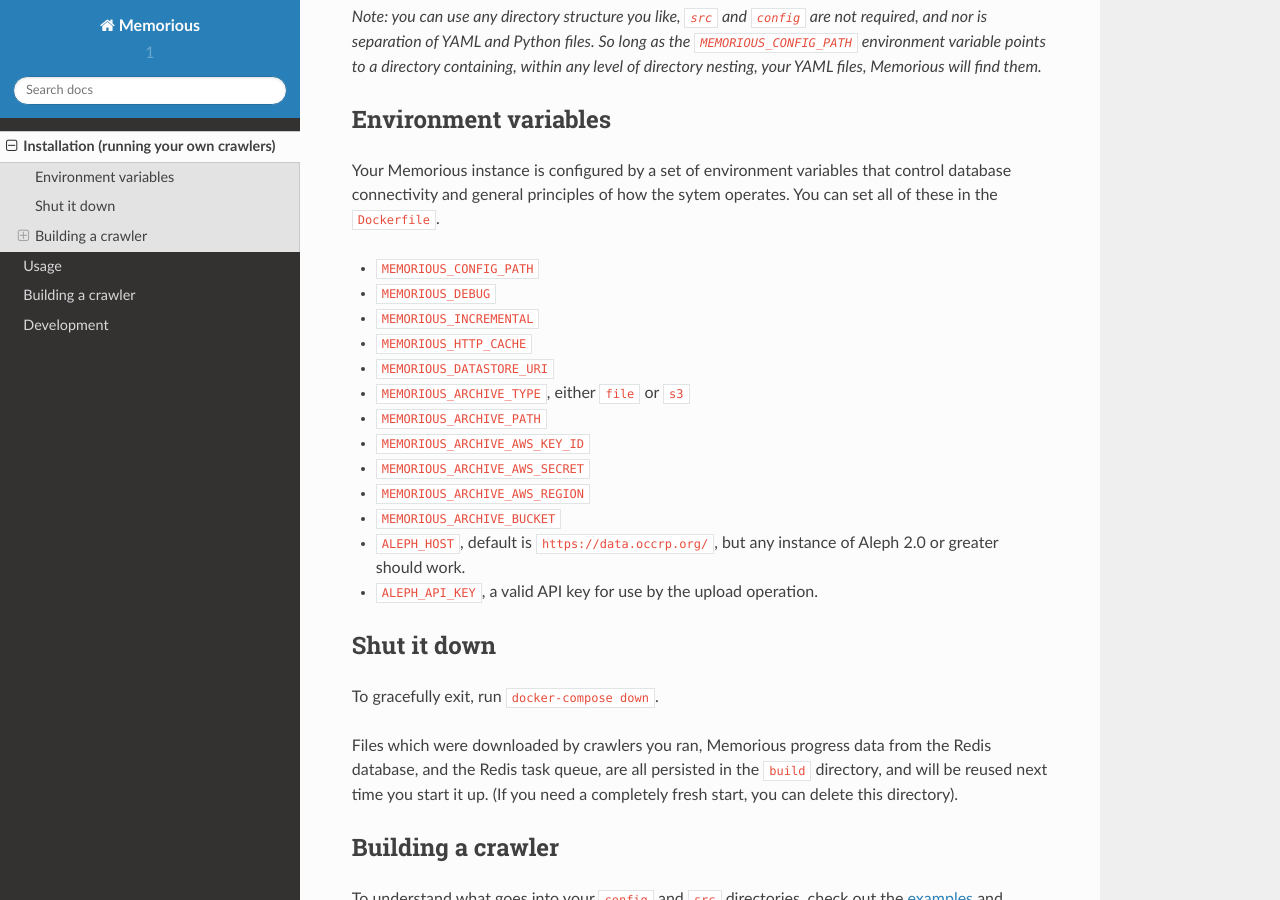
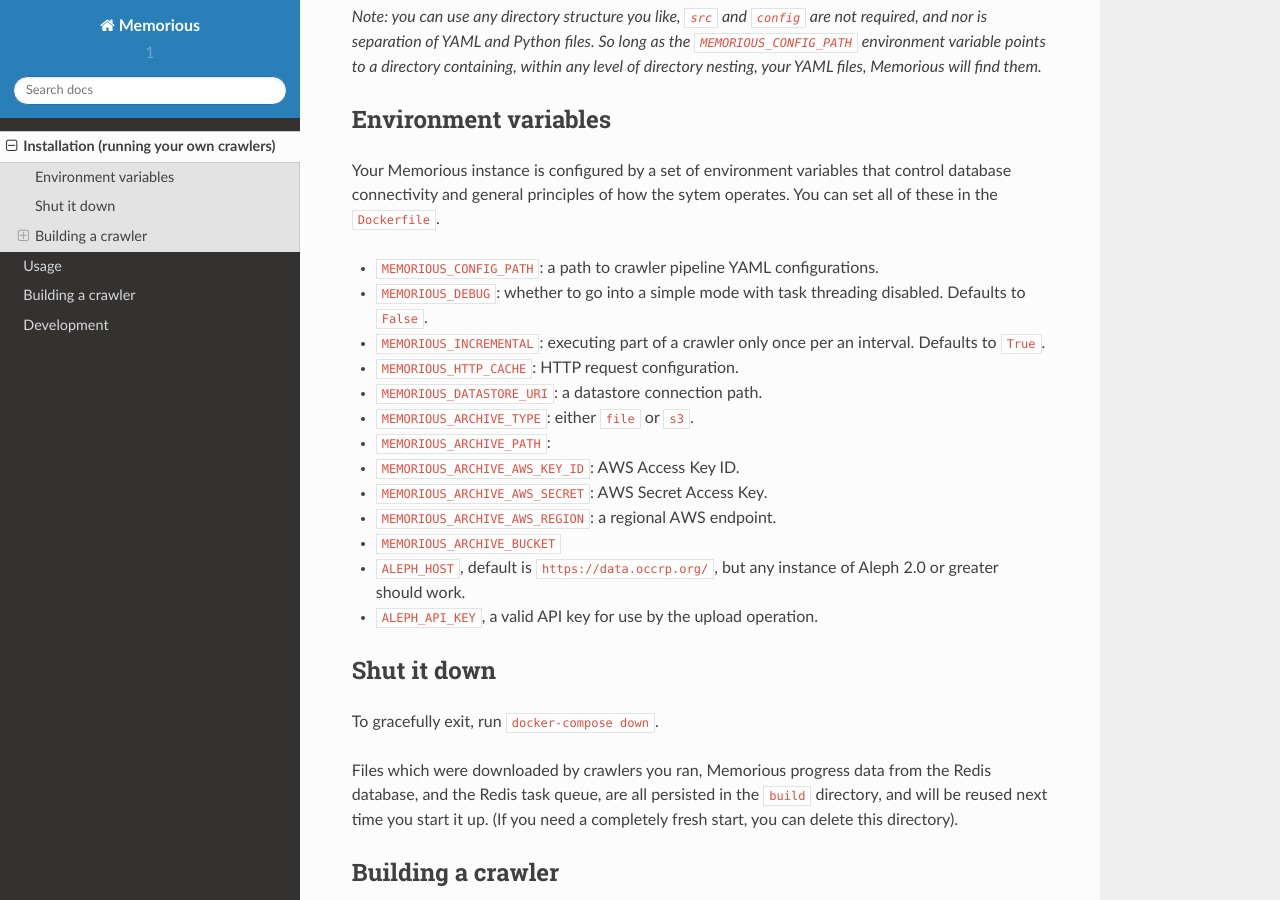
Before and after one commit to alephdata/memorious, a Sphinx documentation site: the page built from docs/installation.md, in a window 1280 px wide and 900 px high, scrolled down 843 px. Built offline with Sphinx 7.4.7 and the Read the Docs theme 2.0.0, drawn with Linux system fonts in a browser that asks for light colours.

Commit message:
Update installation.md

```diff
--- a/docs/installation.md
+++ b/docs/installation.md
@@ -35,17 +35,17 @@
 
 Your Memorious instance is configured by a set of environment variables that control database connectivity and general principles of how the sytem operates. You can set all of these in the `Dockerfile`.
 
-* ``MEMORIOUS_CONFIG_PATH``
-* ``MEMORIOUS_DEBUG``
-* ``MEMORIOUS_INCREMENTAL``
-* ``MEMORIOUS_HTTP_CACHE``
-* ``MEMORIOUS_DATASTORE_URI``
+* ``MEMORIOUS_CONFIG_PATH``: a path to crawler pipeline YAML configurations.
+* ``MEMORIOUS_DEBUG``: whether to go into a simple mode with task threading disabled. Defaults to `False`.
+* ``MEMORIOUS_INCREMENTAL``: executing part of a crawler only once per an interval. Defaults to `True`.
+* ``MEMORIOUS_HTTP_CACHE``: HTTP request configuration.
+* ``MEMORIOUS_DATASTORE_URI``: a datastore connection path.
 
-* ``MEMORIOUS_ARCHIVE_TYPE``, either ``file`` or ``s3``
-* ``MEMORIOUS_ARCHIVE_PATH``
-* ``MEMORIOUS_ARCHIVE_AWS_KEY_ID``
-* ``MEMORIOUS_ARCHIVE_AWS_SECRET``
-* ``MEMORIOUS_ARCHIVE_AWS_REGION``
+* ``MEMORIOUS_ARCHIVE_TYPE``: either ``file`` or ``s3``.
+* ``MEMORIOUS_ARCHIVE_PATH``:
+* ``MEMORIOUS_ARCHIVE_AWS_KEY_ID``: AWS Access Key ID.
+* ``MEMORIOUS_ARCHIVE_AWS_SECRET``: AWS Secret Access Key.
+* ``MEMORIOUS_ARCHIVE_AWS_REGION``: a regional AWS endpoint.
 * ``MEMORIOUS_ARCHIVE_BUCKET``
 
 * ``ALEPH_HOST``, default is ``https://data.occrp.org/``, but any instance
```
